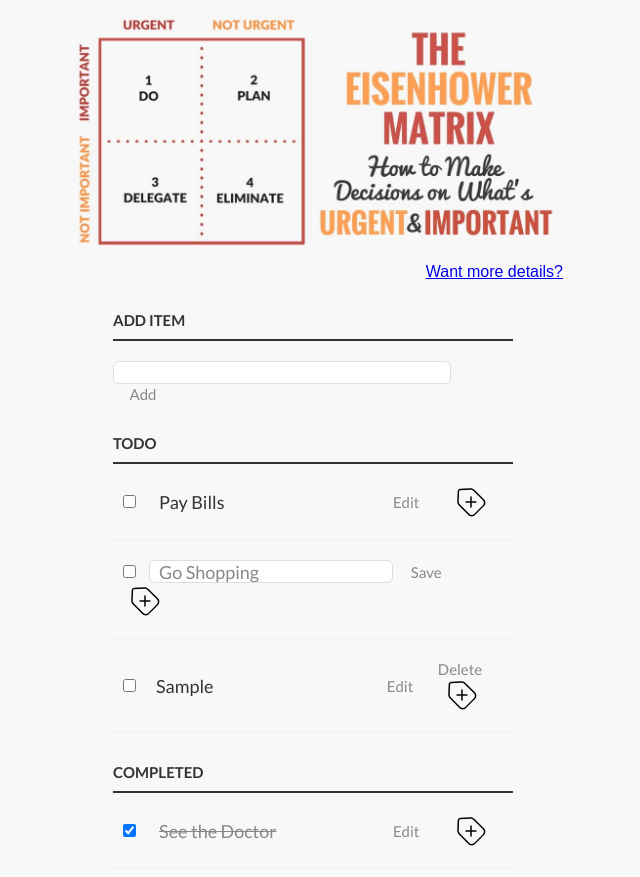
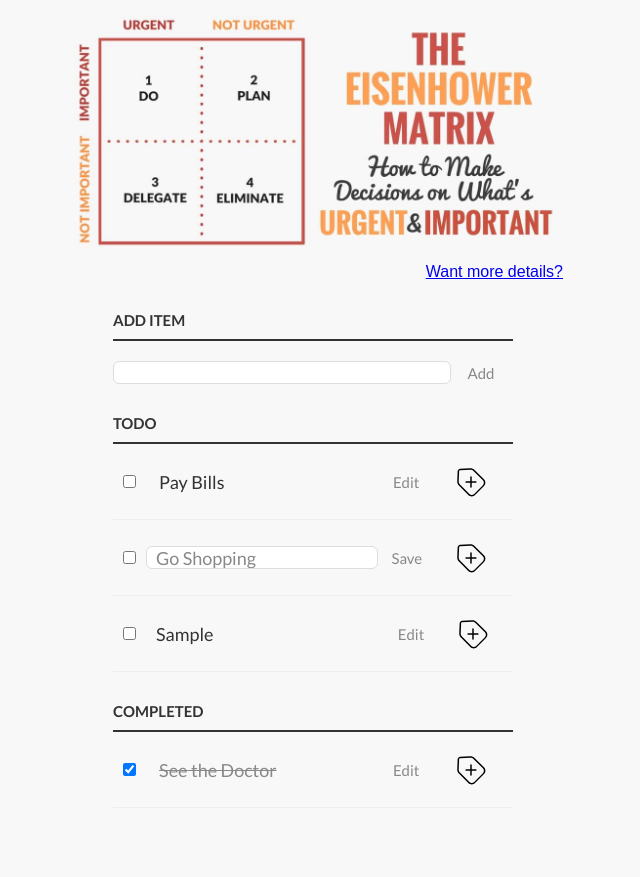
Before and after one commit to GentlemanGit/clean-code, a plain HTML site: page index.html in a window 1280 px wide. Both pictures are taken after typing "Sample" into the empty fields and a click on the button "Add". Shown: the whole page, without its empty margins (327-967 px from the left). After the commit the page ends 816 px from the top, so only its background shows below. Drawn offline with Linux system fonts and the light colour scheme.

Commit message:
fix: display elements

```diff
--- a/app.js
+++ b/app.js
@@ -34,6 +34,8 @@
 
     label.innerText=taskString;
     label.className='task';
+    label.style.width="235px";
+
 
     //Each elements, needs appending
     checkBox.type="checkbox";
@@ -42,7 +44,6 @@
     editButton.innerText="Edit"; //innerText encodes special characters, HTML does not.
     editButton.className="edit";
 
-    deleteButton.innerText="Delete";
     deleteButton.className="delete";
     deleteButtonImg.src='./remove.svg';
     deleteButton.appendChild(deleteButtonImg);
--- a/style.css
+++ b/style.css
@@ -33,6 +33,8 @@
   margin: 0 auto 0;
 }
 
+
+
 .task {
   width: 56%;
   display: inline-block;
@@ -66,7 +68,6 @@
 button:hover {
   color: #3a3a3a;
 }
-
 
 /* Heading */
 
@@ -106,16 +107,31 @@
   margin: 0 0 20px;
 }
 
+.create-task {
+  display: flex;
+  align-items: center;
+}
+
 #new-task {
   width: 318px;
 }
 
-p>button:hover {
+.btn-add:hover {
   color: #0fc57c;
 }
 
 
 /* Task list */
+
+.edit-mode {
+  display: flex;
+  align-items: center;
+}
+
+.edit-mode .delete {
+margin-right: 15px;
+margin-left: 5px;
+}
 
 li {
   overflow: hidden;
@@ -125,6 +141,7 @@
 
 li>* {
   vertical-align: middle;
+
 }
 
 li>input[type="checkbox"] {
@@ -142,17 +159,17 @@
   width: 226px
 }
 
-li>button.delete:hover {
+li>.delete:hover {
   color: #cf2323;
 }
 
-button.delete img {
+.delete img {
   height: 2em;
   transform: rotatez(45deg);
   transition: transform 200ms ease-in;
 }
 
-button.delete img:hover {
+.delete img:hover {
   transform: rotatez(0);
 }
 
```
